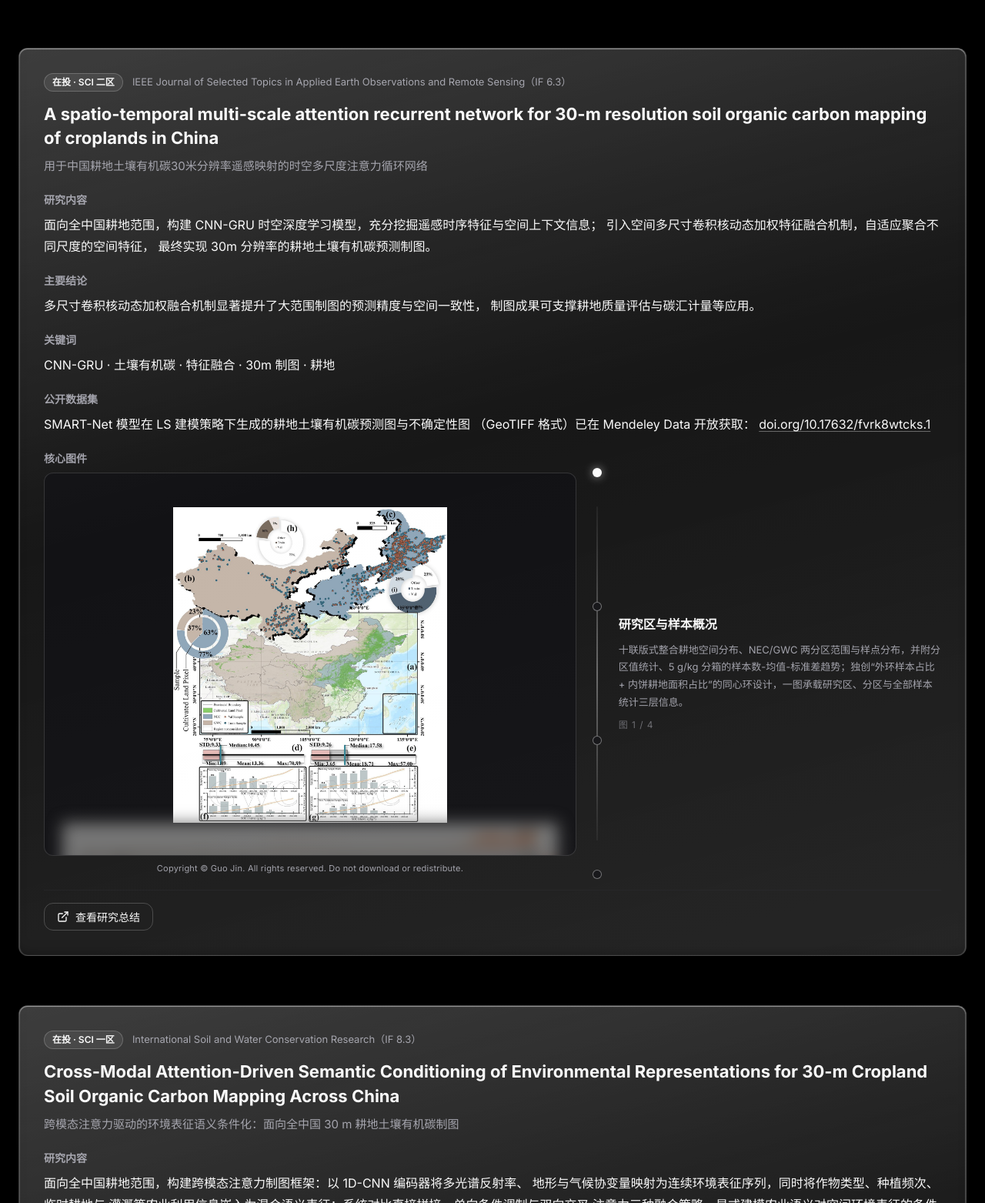
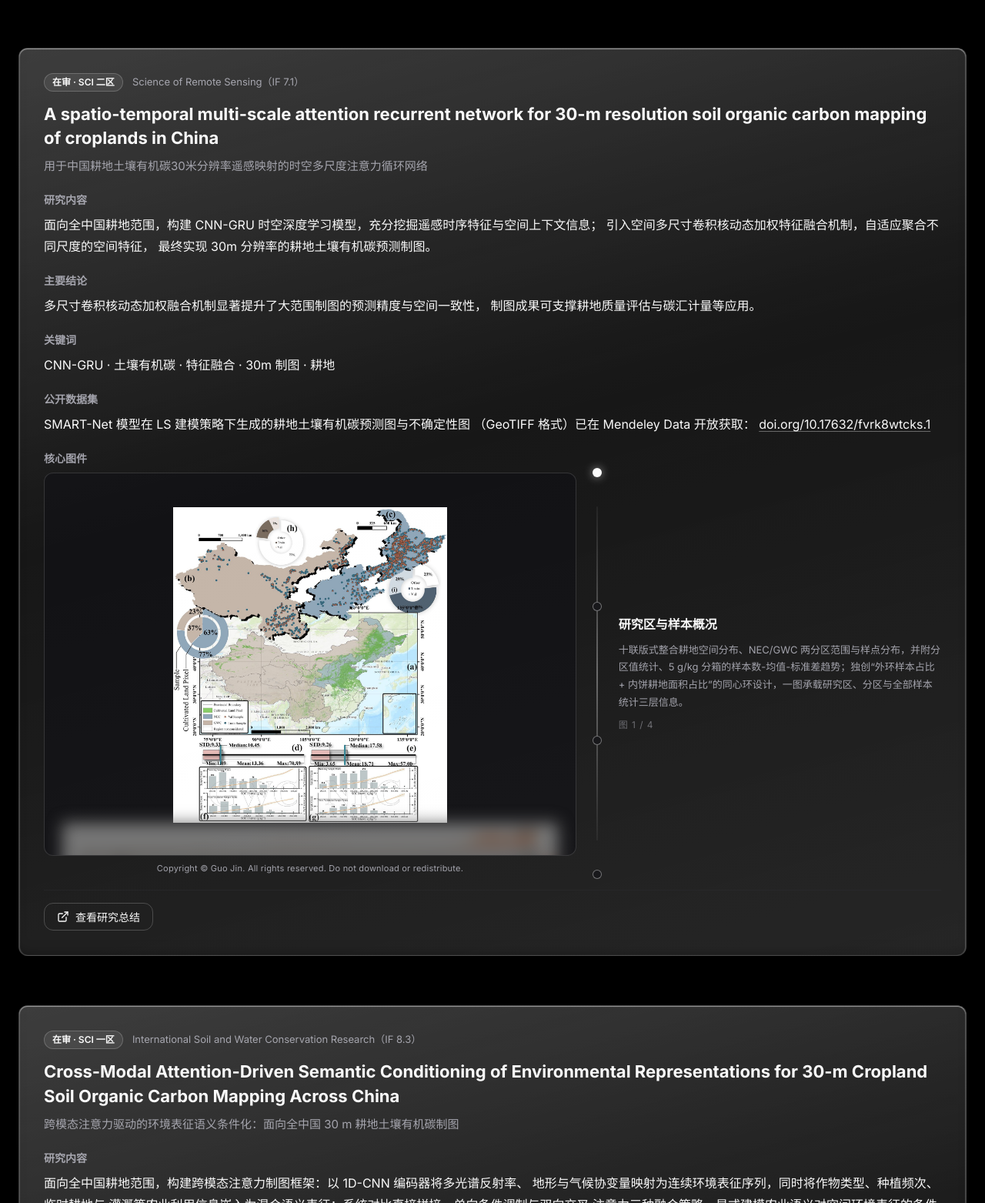
Before and after one commit to JinGuo0201/portfolio, a plain HTML site: page research.html in a window 1280 px wide. Shown: the part 797-2360 px from the top of the page at 77% size. Drawn offline with Linux system fonts and the light colour scheme.

Commit message:
论文状态更新：论文二改投 SRS 在审（IF 7.1），论文三在审，同步重编译研究总结 PDF

```diff
--- a/research.html
+++ b/research.html
@@ -98,8 +98,8 @@
         <section class="content-section">
           <article class="research-card reveal" id="paper-2">
             <div class="pub-head">
-              <span class="pub-badge pub-badge-reviewing">在投 · SCI 二区</span>
-              <span class="pub-meta">IEEE Journal of Selected Topics in Applied Earth Observations and Remote Sensing（IF 6.3）</span>
+              <span class="pub-badge pub-badge-reviewing">在审 · SCI 二区</span>
+              <span class="pub-meta">Science of Remote Sensing（IF 7.1）</span>
             </div>
             <h2 class="research-title">A spatio-temporal multi-scale attention recurrent network for 30-m resolution soil organic carbon mapping of croplands in China</h2>
             <p class="pub-cn">用于中国耕地土壤有机碳30米分辨率遥感映射的时空多尺度注意力循环网络</p>
@@ -164,7 +164,7 @@
         <section class="content-section">
           <article class="research-card reveal" id="paper-3">
             <div class="pub-head">
-              <span class="pub-badge pub-badge-reviewing">在投 · SCI 一区</span>
+              <span class="pub-badge pub-badge-reviewing">在审 · SCI 一区</span>
               <span class="pub-meta">International Soil and Water Conservation Research（IF 8.3）</span>
             </div>
             <h2 class="research-title">Cross-Modal Attention-Driven Semantic Conditioning of Environmental Representations for 30-m Cropland Soil Organic Carbon Mapping Across China</h2>
```
Also changed, not shown: NPDRP/index.html (+1 -1 lines), resume.html (+3 -3 lines), 2 other files.
